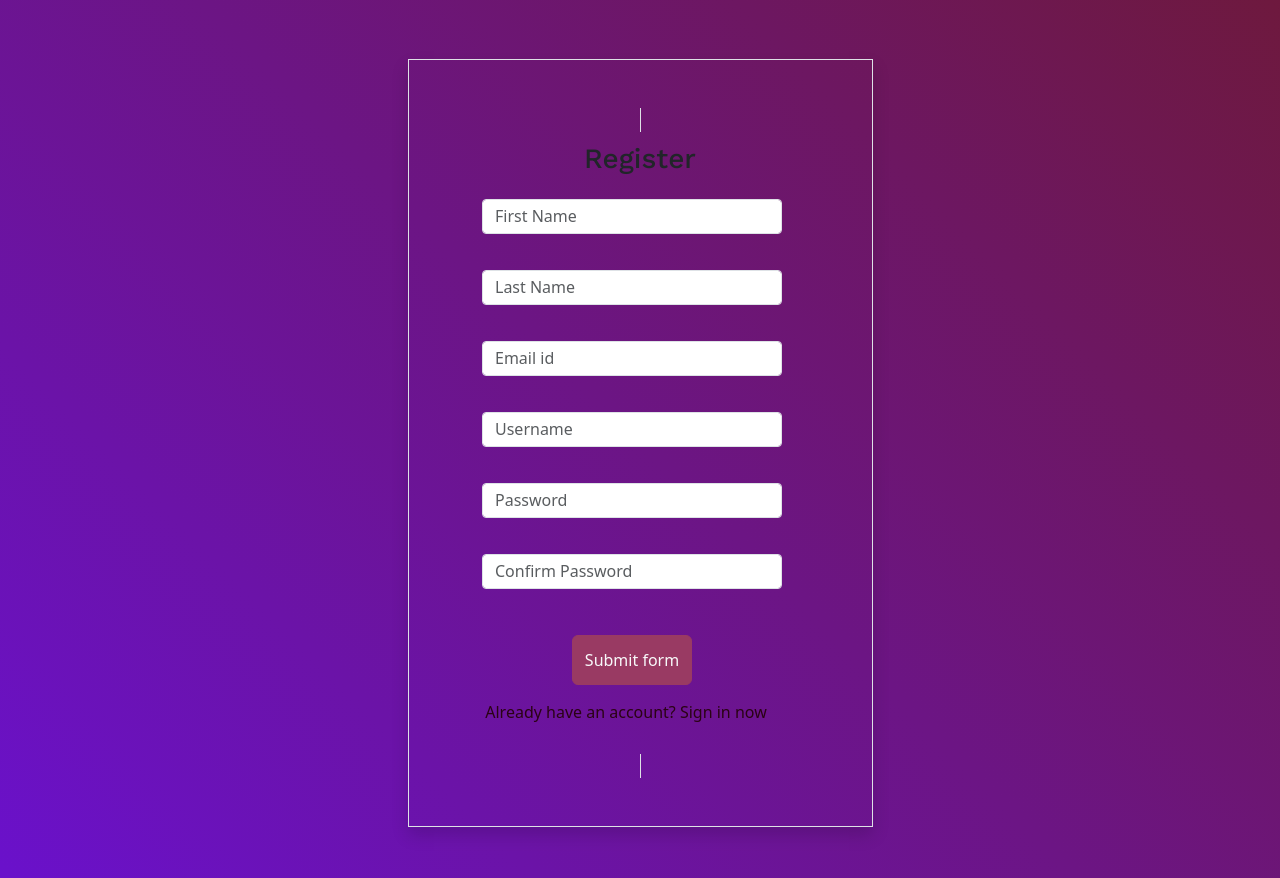
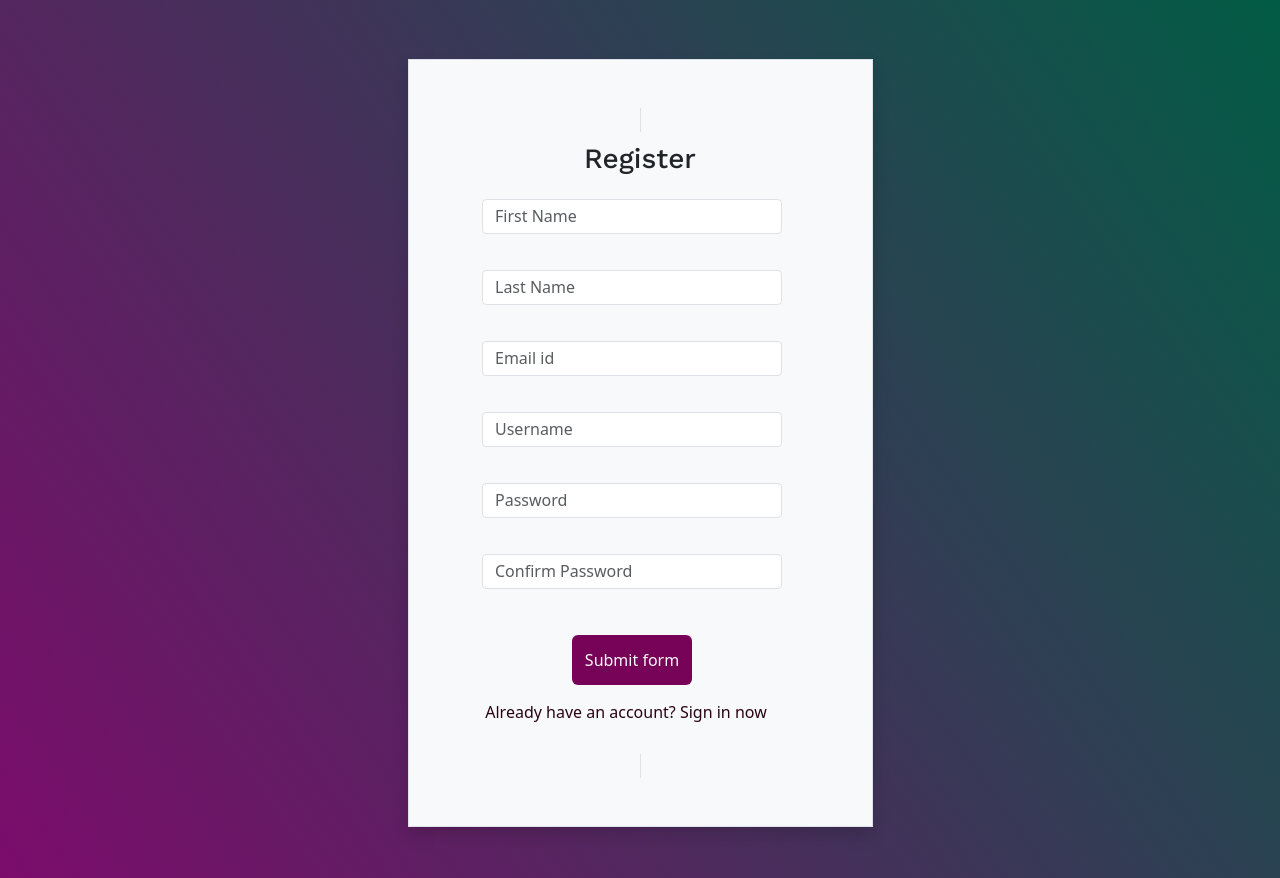
Before and after one commit to jyosnaphilip/BuildR-Project-Management-Tool, a Django app: page /register/ in a window 1280 px wide. Run offline with Django 5.2, Linux system fonts and the light colour scheme; some libraries are stand-ins or nearby versions; some web fonts are replaced.

Commit message:
updated login page

```diff
--- a/buildr/static/css/login_styles.css
+++ b/buildr/static/css/login_styles.css
@@ -5,7 +5,7 @@ body {
     display: flex;
     justify-content: center;
     align-items: center;
-    background: linear-gradient(45deg,#6a11cb  0%, #6e193e 100%);
+    background: linear-gradient(55deg,#7c0c6c  0%, #025c45 100%);
     color: #ffffff;
 }
 /* #6a11cb */
@@ -25,7 +25,6 @@ body {
     text-align: center;
     padding-top: 44px;
     padding-bottom: 36px;
-
     padding-left: 50px;
 }
 
@@ -46,7 +45,6 @@ body {
 }
 
 
-
 .form-floating .form-control {
     border-radius: 0.25rem;
     height: 35px;
@@ -61,18 +59,19 @@ body {
     color: #2a0314;
 }
 
-.btn.btn-style{
+.btn.btn-style {
+    /* background-color:#993a63; */
+    /* margin-left: 1px; */
+    /* color: wheat; */
+    /* border-color:#993a63 ; */
     margin-top: 0;
-    background-color:#993a63;
-    /* margin-left: 1px; */
     padding: 12px;
-    color: wheat;
-    border-color:#993a63 ;
     width: fit-content;
 }
 
-.btn.btn-style:hover {
-    background-color: #cd3275;
+.btn.btn-style :hover{
+    background-color: #f0dfe6;
+    color: #000;
 }
 
 .col-md-8{
@@ -86,7 +85,6 @@ body {
     margin-right: 75px;
     max-width: 150%;
 }
-
 
 /* -------------------------------------sign in page -------------------------- */
 
@@ -106,11 +104,6 @@ body {
 
 /* ----------------------------------workspace------------------------- */
 
-
-
-
-
-
 .form-control{
     max-width: 300px;
     margin: 0 auto 20px auto;
--- a/buildr/templates/login/login.html
+++ b/buildr/templates/login/login.html
@@ -30,7 +30,7 @@
 
 
                 <div class="col-sm-12 text-center">
-                    <button class="btn btn-style" type="submit" href="{% url 'login' %}" style="color:white;">Sign in</button>
+                    <button class="btn btn-style" type="submit" href="{% url 'login' %}" style="color:white; background-color: rgb(118 3 87); ">Sign in</button>
                 </div>
 
 
--- a/buildr/templates/login/register.html
+++ b/buildr/templates/login/register.html
@@ -3,8 +3,8 @@
 {% block content %}
 
 <div class="container mt-0">
-    <div class="row justify-content-center">
-        <div class="col-sm-5 p-5 border shadow">
+    <div class="row justify-content-center mt-0">
+        <div class="col-sm-5 p-5 border bg-light shadow">
         <span class="border">
             <h3 class="form-heading">Register</h3>
             {% if messages %}
@@ -57,7 +57,7 @@
                 </div> -->
 
                 <div class="col-12 text-center">
-                    <button class="btn btn-style text-light" type="submit"  href="{% url 'login' %}" >Submit form</button>
+                    <button class="btn btn-style text-light" type="submit"  href="{% url 'login' %}"  style="color:white; background-color: rgb(118 3 87);">Submit form</button>
                 </div>
                 <div class="row text-center">
                     <div class="text-center ps-4">
--- a/buildr/users/views.py
+++ b/buildr/users/views.py
@@ -5,11 +5,10 @@ from django.contrib.auth.models import User
 from django.contrib.auth import authenticate,login,logout
 from .models import customUser,workspace,workspaceMember,workspaceCode
 from django.utils import timezone
+
 # Create your views here.
 def home(request,custom_id):
     ws=get_ws(custom_id)
-
-
     return render(request,'users\home.html',{'custom_id':custom_id,'workspaces':ws})
 
 #auth-----------------------------------------------
```
